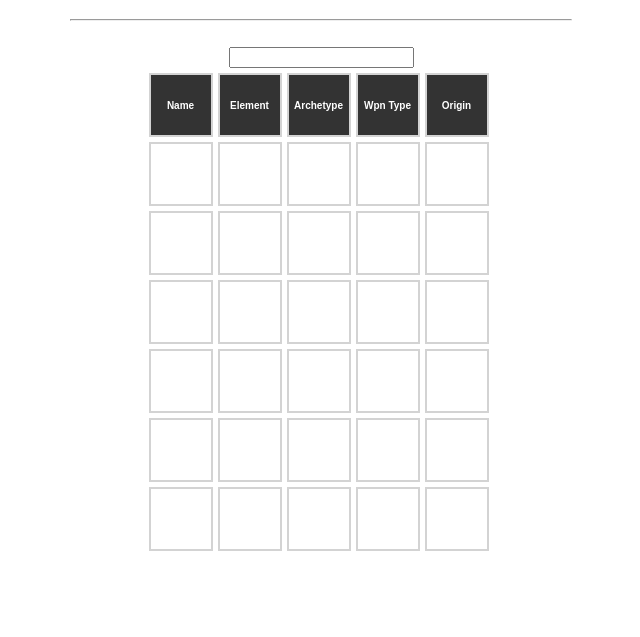
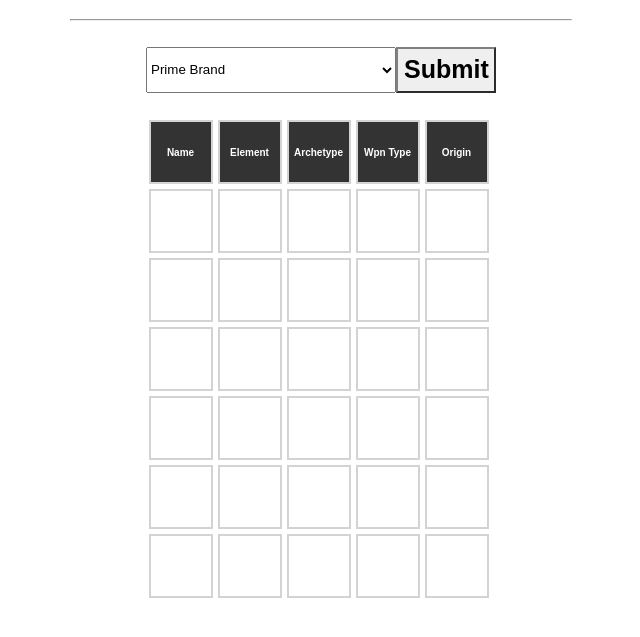
Before and after one commit to Shawerpls/pilgrammedle, a plain HTML site: page index.html in a window 1280 px wide. Shown: the part 61-698 px from the top of the page, without its empty margins (319-959 px from the left). Drawn offline with Linux system fonts and the light colour scheme.

Commit message:
Added pilgrammedle logic and gameplay loop

```diff
--- a/index.html
+++ b/index.html
@@ -12,13 +12,11 @@
         <h1 id="title">PILGRAMMEDLE</h1>
         <hr>
         <br>
-        <input id='weaponSubmit' type='text' name="weapons" list="weaponNames" />
-        <datalist id="weaponNames">
-            <option value="Prime Brand">Prime Brand</option>
-            <option value="Old Sword">Old Sword</option>
-            <option value="Coffinhilt">Coffinhilt</option>
-            <option value="Gligsword">Gligsword</option>
-        </datalist>
+        <div id="wpnBoard">
+            <select id="weaponSubmit">
+            </select>
+            <button id="submitWpn" type="submit" onclick="submitGuess()">Submit</button>
+        </div>
         <br>
         <div id="board">
             <span id="temp" class="tile">Name</span>
--- a/static/css.css
+++ b/static/css.css
@@ -26,6 +26,28 @@ hr {
     color: white;
 }
 
+#wpnBoard {
+    width: 350px;
+    height: 50px;
+    display: flex;
+    margin: 0 auto;
+}
+
+#weaponSubmit {
+    width: 250px;
+    height: 46px;
+}
+
+#submitWpn {
+    width: 100px;
+    height: 46px;
+    font-size: 25px;
+    font-weight: bold;
+    border-color: gray;
+    border-width: 2px;
+    text-align: center;
+}
+
 .tile {
     border: 2px solid lightgray;
     width: 60px;
@@ -45,6 +67,7 @@ hr {
     background-color: green;
     color: white;
     border: white;
+    width: 60px;
 }
 
 .present {
@@ -57,4 +80,5 @@ hr {
     background: gray;
     color: white;
     border: white;
+    width: 60px;
 }
--- a/static/javascript.js
+++ b/static/javascript.js
@@ -1,22 +1,81 @@
-var guessLimit = 6;
-var hints = 5;
-var categories = ['Name','Elem','Atype','Wtype','Origin'];
+var guessLimit = 6; // Guesses limit/max
+var hints = 5; // Categories limit/max
+var categories = ['Name','Elem','Atype','Wtype','Origin']; // Categories for guessing
 
-var currentGuess = 0;
-var currenntWeapon = [];
+var currentGuess = 0; // The current guess the user is on
+
+// Weapon Settings (I dont want to write this but OK)
+// Changing this to a json file would be far more organized tbh but im to lazy :shrug:
+// Follows ["Weapon Name", "Weapon Element", "Weapon Archetype (Melee, Ranged, Mage), "Weapon type (Sword, dagger, gun, bow)", "Weapon Origin (Where you get it)"]
+const weapons = {
+    PrimeBrand: ["Prime Brand", "Plasma", "Melee", "Sword", "Event"],
+    OldSword: ["OldSword", "Metal", "Melee", "Sword", "Praire"],
+    Coffinhilt: ["Coffinhilt", "Undead", "Melee", "Sword", "Catacomb"],
+    Sixshooter: ["Six Shooter", "Metal", "Ranged", "Gun", "Observatory"],
+    Gligsword: ["Glig Sword", "Gligglets", "Melee", "Sword", "NF2"]
+}
+
+var randomNum = Math.floor(Math.random() * Object.keys(weapons).length);
+var currentWeapon = weapons[Object.keys(weapons)[randomNum]]; // Defines what the weapon to guess is
+var gameOver = false;
 
 window.onload = function() {
     initialize();
 }
 
 function initialize() {
+    if (gameOver) return;
+
     for (let r = 0;r<=5;r++) {
         for (let c=0;c<=4;c++) {
             let newTile = document.createElement('span');
             newTile.classList.add('tile');
-            newTile.id = r.toString() + '-' + categories[c];
+            newTile.id = r.toString() + '-' + categories[c]; // Meaning: Tile id is "ROW-CATEGORY" (i.e. 1-Elem)
             newTile.innerText = '';
             document.getElementById('board').appendChild(newTile);
         }
     }
+
+    Object.keys(weapons).forEach(assignOptions);
+    function assignOptions(wpnValue) {
+        let optionList = document.getElementById('weaponSubmit');
+        let newOpt = document.createElement('option');
+        newOpt.value = wpnValue;
+        newOpt.innerText = weapons[wpnValue][0];
+        optionList.appendChild(newOpt);
+    }
+
+    document.addEventListener("keyup", e => {
+        if (e.code == "Enter") {
+            submitGuess();
+        }
+    })
 }
+
+function submitGuess() {
+    let userGuess = document.getElementById("weaponSubmit").value;
+    let weaponGuess = weapons[userGuess];
+    console.log(userGuess);
+    console.log(weaponGuess);
+    let correctCounter = 0;
+
+    // Add and Check guess
+    for (let c = 0; c <= 4; c++) {
+        let currTile = document.getElementById(currentGuess.toString() + '-' + categories[c]);
+        currTile.innerText = weaponGuess[c];
+
+        if (weaponGuess[c] == currentWeapon[c]) {
+            correctCounter += 1;
+            currTile.classList.add("correct");
+        } else {
+            currTile.classList.add("absent");
+        }
+    }
+
+    if (correctCounter == 5) {
+        gameOver = true;
+        alert("You win!");
+    } else {
+        currentGuess += 1;
+    }
+}
```
